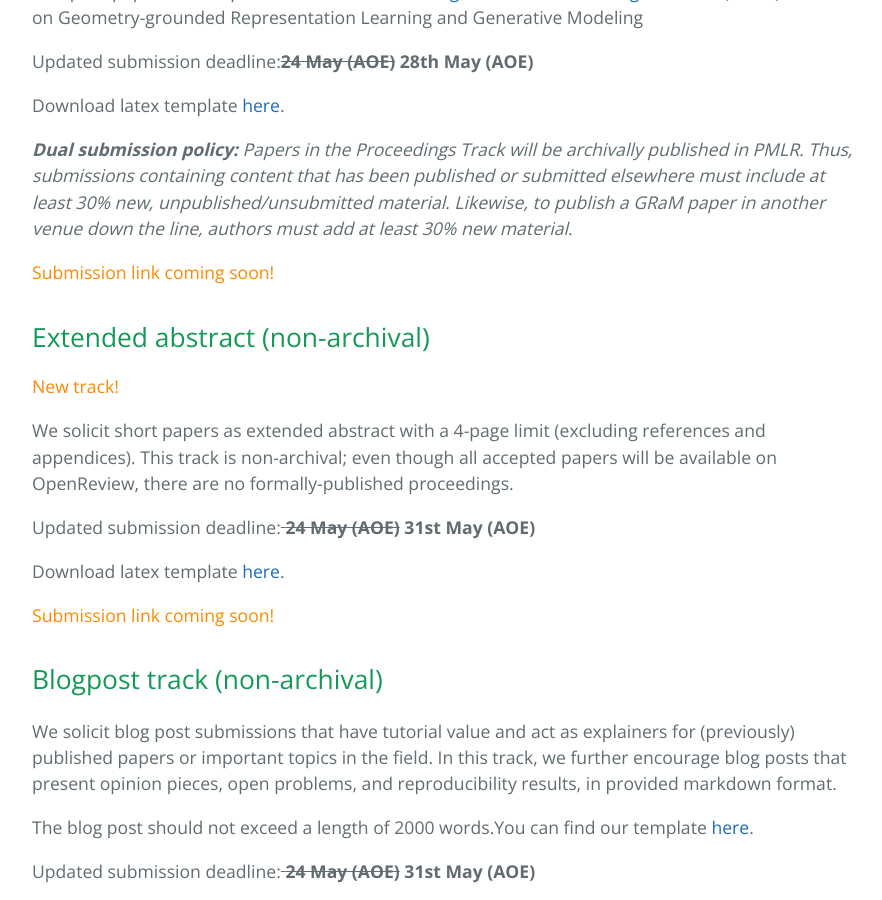
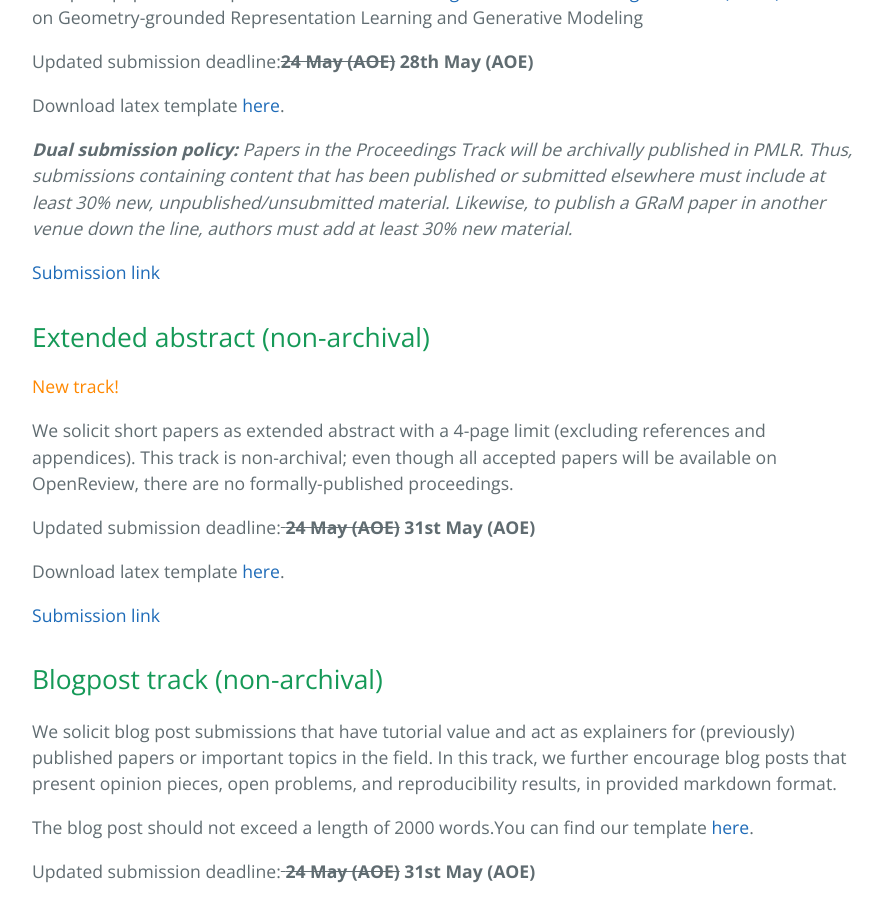
Before and after one commit to gram-workshop/gram-workshop.github.io, a Jekyll site: the page cfp.html, which Jekyll copies as it is, in a window 1280 px wide and 900 px high, scrolled down 658 px. Shown: the whole window, without its empty margins (192-1074 px from the left). Built offline with Jekyll 4.4.1, drawn with Linux system fonts in a browser that asks for light colours.

Commit message:
submission links

```diff
--- a/cfp.html
+++ b/cfp.html
@@ -69,7 +69,7 @@
       </em>
       </p>
 
-      <p><span style="color: rgb(255, 136, 0);">Submission link coming soon!</span></p>
+      <p><span style="color: rgb(255, 136, 0);"><a href= https://openreview.net/group?id=ICML.cc/2024/Workshop/GRaM#tab-your-consoles">Submission link</a></span></p>
 
        <h2 id="cfp"> Extended abstract (non-archival)</h2> <span style="color: rgb(255, 136, 0);">New track!</span>
 
@@ -77,7 +77,7 @@
 
       <p>Updated submission deadline:<del> <strong>24 May (AOE)</strong></del> <strong>31st May (AOE)</strong></p>
       <p>Download latex template <span style="color: rgb(255, 136, 0);"> <a href="/assets/GRaM_extendedabstract_2024.zip">here</a></span>.</p>
-      <p><span style="color: rgb(255, 136, 0);">Submission link coming soon!</span></p>
+      <p><span style="color: rgb(255, 136, 0);"><a href= https://openreview.net/group?id=ICML.cc/2024/Workshop/GRaM#tab-your-consoles">Submission link</a></span></p>
       <h2 id="cfp">Blogpost track (non-archival)</h2>
 
       <p>We solicit blog post submissions that have tutorial value and act as explainers for (previously) published papers or important topics in the field. In this track, we further encourage blog posts that present opinion pieces, open problems, and reproducibility results, in provided markdown format.</p>
```
